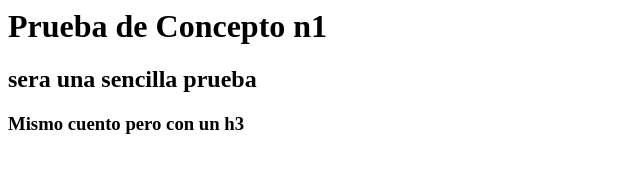
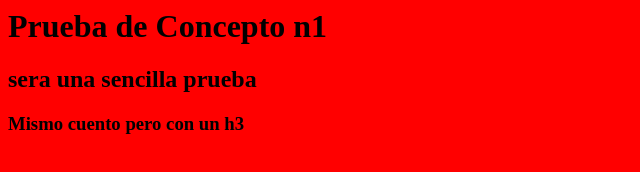
Before and after one commit to RX450/PR3P, a plain HTML site: page index.html in a window 1280 px wide. Shown: the whole page, without its empty margins (0-640 px from the left). Drawn offline with Linux system fonts and the light colour scheme.

Commit message:
Update index.html

```diff
--- a/index.html
+++ b/index.html
@@ -1,5 +1,6 @@
 <html>
 	<head>
+		<link href="estilos/style.css" rel="stylesheet" type="text/css">
 	</head>
 	<body>
 		<h1>Prueba de Concepto n1</h1>
```
